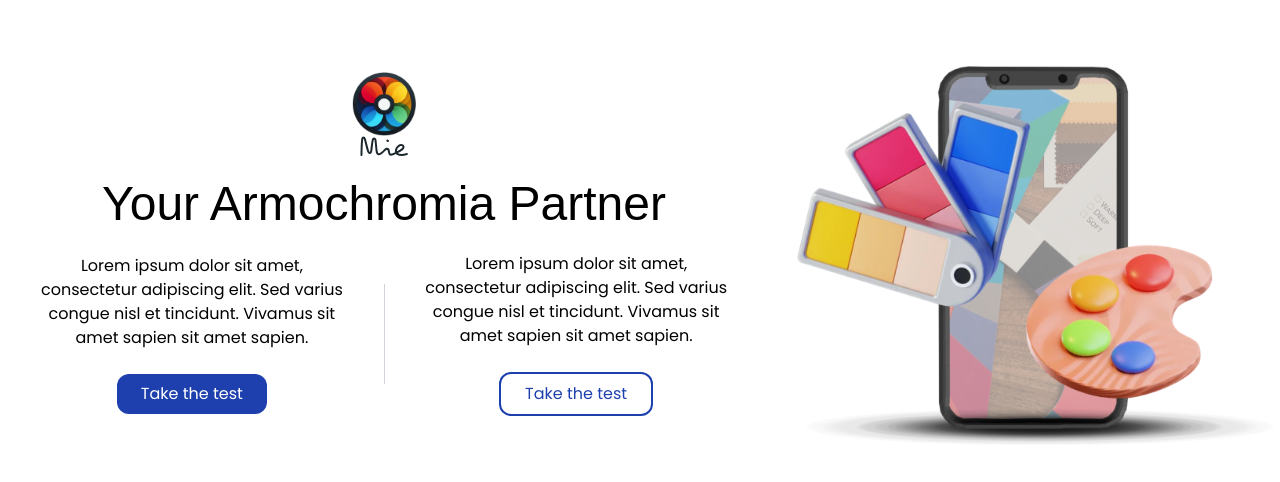
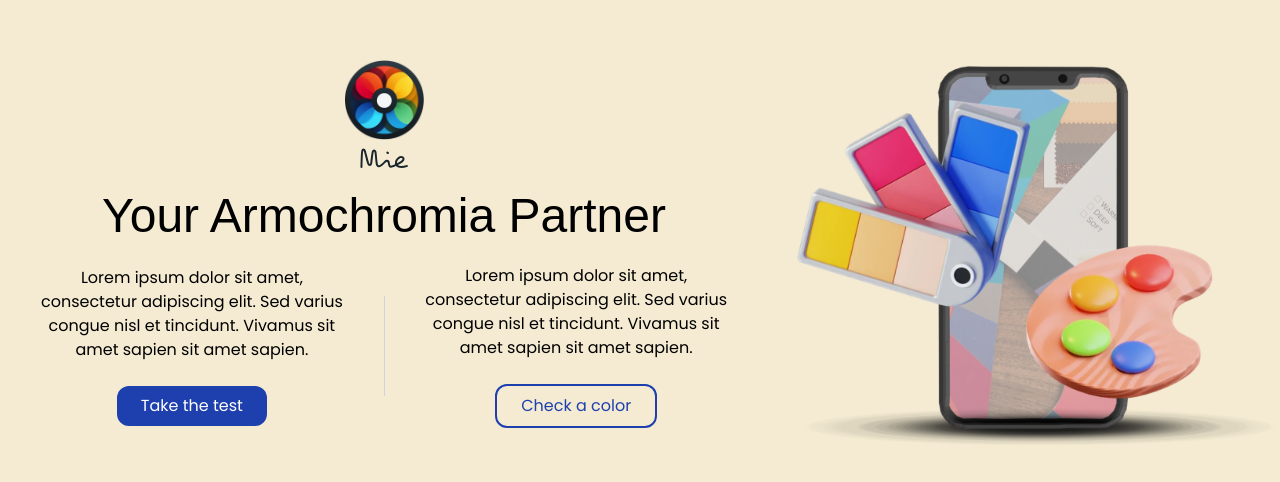
Before and after one commit to matttre3/Mie, a React (Vite) app: page / in a window 1280 px wide. Shown: the part 156-638 px from the top of the page. Built offline with nearby package versions, Linux system fonts and the light colour scheme; a web font is replaced by a local one.

Commit message:
new homepage fix

```diff
--- a/index.html
+++ b/index.html
@@ -12,7 +12,7 @@
     <link rel="icon" href="/favicon.png">
   </head>
   <body>
-    <div id="root"></div>
+    <div id="root" class="bg-creme"></div>
     <script type="module" src="/src/main.tsx"></script>
   </body>
 </html>
--- a/src/components/Home.tsx
+++ b/src/components/Home.tsx
@@ -1,16 +1,13 @@
-import React from 'react'
 import { useNavigate } from "react-router-dom";
+import Logo from './Logo';
 
 
 const Home = () => {
     const navigate = useNavigate();
     return (
-    <div className='container mx-auto flex flex-col md:flex-row items-center justify-center h-screen'>
+    <div className='container mx-auto flex flex-col md:flex-row items-center justify-center min-h-screen'>
         <div className='w-full md:w-3/5 flex flex-col justify-center items-center'>
-            <div className='flex flex-col items-center'>
-                <img className='w-16' src="/MIE-LOGO.png" alt="" />
-                <img className='w-12' src="/Mie.svg" alt="" />
-            </div>
+            <Logo/>
             <h1 className='font-rosmatika text-center text-4xl md:text-5xl pt-6'>Your Armochromia Partner</h1>
             <div className='flex items-center flex-col sm:flex-row pt-6'>
                 <div className='flex flex-col justify-center items-center  pl-8 pr-8'>
@@ -21,7 +18,7 @@ const Home = () => {
                 <div className='flex flex-col items-center pl-8 pr-8 pt-8 sm:pt-0'>
                     <p className='font-poppins text-center'>Lorem ipsum dolor sit amet, consectetur adipiscing elit. Sed varius congue nisl et tincidunt. Vivamus sit amet sapien sit amet sapien.</p>
                     <button  onClick={() => {navigate("/photodetection");}}
-              className='font-poppins border-2 border-blue-800 text-blue-800 pl-6 pr-6 p-2 mt-6 rounded-xl'>Take the test</button>
+              className='font-poppins border-2 border-blue-800 text-blue-800 pl-6 pr-6 p-2 mt-6 rounded-xl'>Check a color</button>
                 </div>
             </div>
         </div>
--- /dev/null
+++ b/src/components/Logo.tsx
@@ -0,0 +1,14 @@
+import React from 'react'
+import { useNavigate } from 'react-router'
+
+const Logo = () => {
+    const navigate = useNavigate()
+  return (
+    <div onClick={() => {navigate("/");}} className='flex flex-col items-center cursor-pointer'>
+        <img className='w-20' src="/MIE-LOGO.png" alt="" />
+        <img className='w-12 mt-2' src="/Mie.svg" alt="" />
+    </div>
+  )
+}
+
+export default Logo
--- a/src/components/PhotoDetection.tsx
+++ b/src/components/PhotoDetection.tsx
@@ -3,6 +3,7 @@ import { useEffect, useState } from "react";
 import { useNavigate } from "react-router-dom";
 import ColorSquare from "../components/ColorSquare";
 import FilesUpload from "../components/FilesUpload";
+import Logo from "./Logo";
 
 export type Color = [number, number, number];
 
@@ -57,19 +58,13 @@ const PhotoDetection: React.FC<PhotoDetectionProps> = ({
   }, [imageSrc]);
 
   return (
-    <div className="sm:container mx-auto bg-white">
-      <div className="flex items-center justify-center flex-col w-full ">
-        <img
-          className="animation-spin pt-20 w-28
-         "
-          src="/MIE-LOGO.png"
-          alt=""
-        />
-        <img className="mt-2" src="/Mie.svg" alt="" />
+    <div className="sm:container mx-auto h-screen">
+      <div className="flex items-center justify-center flex-col w-full min-h-screen ">
+      <Logo/>
 
         {palette.length > 0 && (
           <>
-            <p className="text-center mt-8 poppins-regular text-sm text-slate-400 pl-6 pr-6">
+            <p className="text-center mt-8 poppins-regular text-sm text-slate-700 pl-6 pr-6">
               Our software detects the most prominent color within the photo. If
               the detected color is incorrect, you can further choose from four
               other detected colors.
--- a/src/components/Result.tsx
+++ b/src/components/Result.tsx
@@ -5,6 +5,7 @@ import { Color } from "./PhotoDetection";
 import { SeasonPalette, seasons } from "../data/season";
 import { useRedirect } from "../hooks/useRedirect";
 import SeasonBlock from "./SeasonBlock";
+import Logo from "./Logo";
 
 interface ResultProps {
   selectedSquare?: Color;
@@ -37,17 +38,10 @@ const Result: React.FC<ResultProps> = ({ selectedSquare }) => {
 
   return (
     <>
-      <div className="sm:container mx-auto bg-white">
-        <div className="flex items-center justify-center flex-col w-full ">
-          <img
-            className="animation-spin pt-20 w-28
-         "
-            src="/MIE-LOGO.png"
-            alt=""
-          />
-          <img className="mt-2" src="/Mie.svg" alt="" />
-
-          <p className="text-center mt-8 poppins-regular text-l text-slate-400 pl-6 pr-6">
+      <div className="sm:container mx-auto min-h-screen">
+        <div className="flex items-center justify-center flex-col w-full min-h-screen">
+          <Logo/>
+          <p className="text-center mt-8 poppins-regular text-l text-slate-700 pl-6 pr-6">
           Our software has identified that the selected color belongs to the following color palette:
             </p>
           <SeasonBlock  w = {"big"} season = {resultSeason}/>
--- a/tailwind.config.js
+++ b/tailwind.config.js
@@ -3,6 +3,9 @@ export default {
   content: ["./index.html", "./src/**/*.{js,ts,jsx,tsx}"],
   theme: {
     extend: {
+      colors: {
+        creme: '#F4EBD2'
+      },
       fontFamily:{
         winter: ["Righteous", 'sans-serif'],
         spring: ["Reem Kufi Ink", 'sans-serif'],
```
